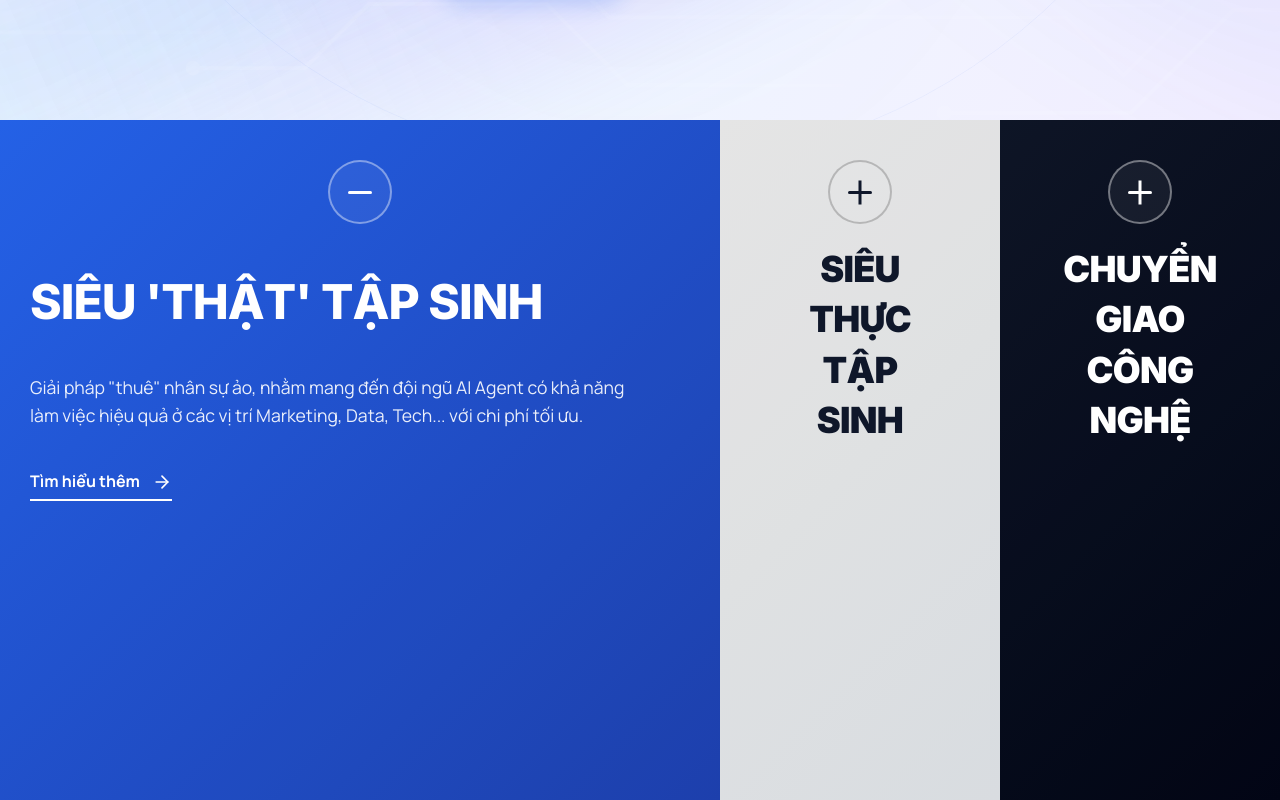
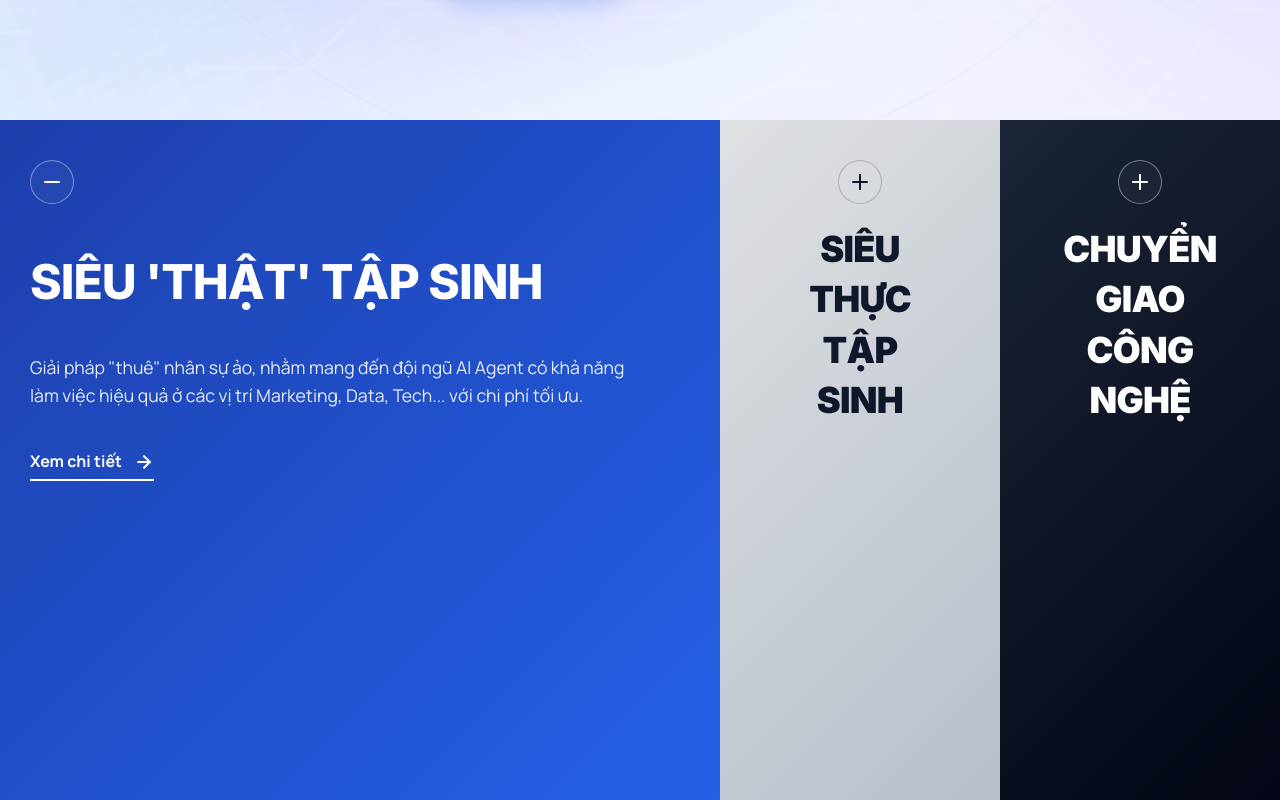
Before and after one commit to ezdproduct/EZDwebsite, a Next.js app: page / in a window 1280 px wide. Shown: the part 680-1480 px from the top of the page. Built offline with nearby package versions, Linux system fonts and the light colour scheme; a web font is replaced by a local one.

Commit message:
Update colors to premium gradients, resize and realign toggle icons, and update link text to 'Xem chi tiết'

```diff
--- a/components/ServiceAccordion.module.css
+++ b/components/ServiceAccordion.module.css
@@ -77,20 +77,20 @@
     z-index: 2;
     margin-bottom: auto;
     display: flex;
-    justify-content: center;
+    justify-content: flex-start;
 }
 
 .toggle {
-    width: 64px;
-    height: 64px;
-    border: 2px solid rgba(255, 255, 255, 0.6);
+    width: 44px;
+    height: 44px;
+    border: 1.5px solid rgba(255, 255, 255, 0.4);
     border-radius: 50%;
     display: flex;
     align-items: center;
     justify-content: center;
     position: relative;
     transition: all 0.4s cubic-bezier(0.16, 1, 0.3, 1);
-    background: rgba(255, 255, 255, 0.05);
+    background: rgba(255, 255, 255, 0.03);
 }
 
 .panel:hover .toggle {
@@ -102,8 +102,8 @@
 .plus,
 .minus {
     position: relative;
-    width: 24px;
-    height: 3px;
+    width: 16px;
+    height: 2px;
     background: white;
     transition: transform 0.4s ease;
     border-radius: 4px;
--- a/components/ServiceAccordion.tsx
+++ b/components/ServiceAccordion.tsx
@@ -10,7 +10,7 @@ const SERVICES = [
         title: "Siêu 'thật' tập sinh",
         description: "Giải pháp \"thuê\" nhân sự ảo, nhằm mang đến đội ngũ AI Agent có khả năng làm việc hiệu quả ở các vị trí Marketing, Data, Tech... với chi phí tối ưu.",
         link: "/sieu-that-tap-sinh",
-        gradient: "linear-gradient(135deg, #2563eb 0%, #1e40af 100%)",
+        gradient: "linear-gradient(135deg, #1e40af 0%, #2563eb 100%)",
         textColor: "#ffffff"
     },
     {
@@ -18,7 +18,7 @@ const SERVICES = [
         title: "Siêu thực tập sinh",
         description: "Chương trình thực tập huấn luyện thế hệ tương lai, giúp các bạn \"nâng cấp\" qua các dự án thực chiến có tác động thật.",
         link: "/sieu-thuc-tap-sinh",
-        gradient: "linear-gradient(135deg, #ffffff 0%, #f1f5f9 100%)",
+        gradient: "linear-gradient(135deg, #f8fafc 0%, #cbd5e1 100%)",
         textColor: "#0f172a"
     },
     {
@@ -26,7 +26,7 @@ const SERVICES = [
         title: "Chuyển giao công nghệ",
         description: "Chuyển giao công nghệ AI chuyên biệt, giúp doanh nghiệp tự động hóa quy trình và tối ưu hóa doanh thu 24/7.",
         link: "/ai-agents",
-        gradient: "linear-gradient(135deg, #0f172a 0%, #020617 100%)",
+        gradient: "linear-gradient(135deg, #1e293b 0%, #020617 100%)",
         textColor: "#ffffff"
     }
 ];
@@ -65,8 +65,8 @@ export default function ServiceAccordion() {
                                     <div className={styles.details}>
                                         <p className={styles.description} style={{ color: service.textColor === '#ffffff' ? 'rgba(255, 255, 255, 0.9)' : 'rgba(15, 23, 42, 0.8)' }}>{service.description}</p>
                                         <Link href={service.link} className={styles.link} style={{ color: service.textColor, borderColor: service.textColor }}>
-                                            Tìm hiểu thêm
-                                            <svg width="20" height="20" viewBox="0 0 24 24" fill="none" stroke="currentColor" strokeWidth="2" strokeLinecap="round" strokeLinejoin="round">
+                                            Xem chi tiết
+                                            <svg width="20" height="20" viewBox="0 0 24 24" fill="none" stroke="currentColor" strokeWidth="2.5" strokeLinecap="round" strokeLinejoin="round">
                                                 <line x1="5" y1="12" x2="19" y2="12"></line>
                                                 <polyline points="12 5 19 12 12 19"></polyline>
                                             </svg>
```
Also changed, not shown: 1 other file (tests, documents, lock files or other folders).
